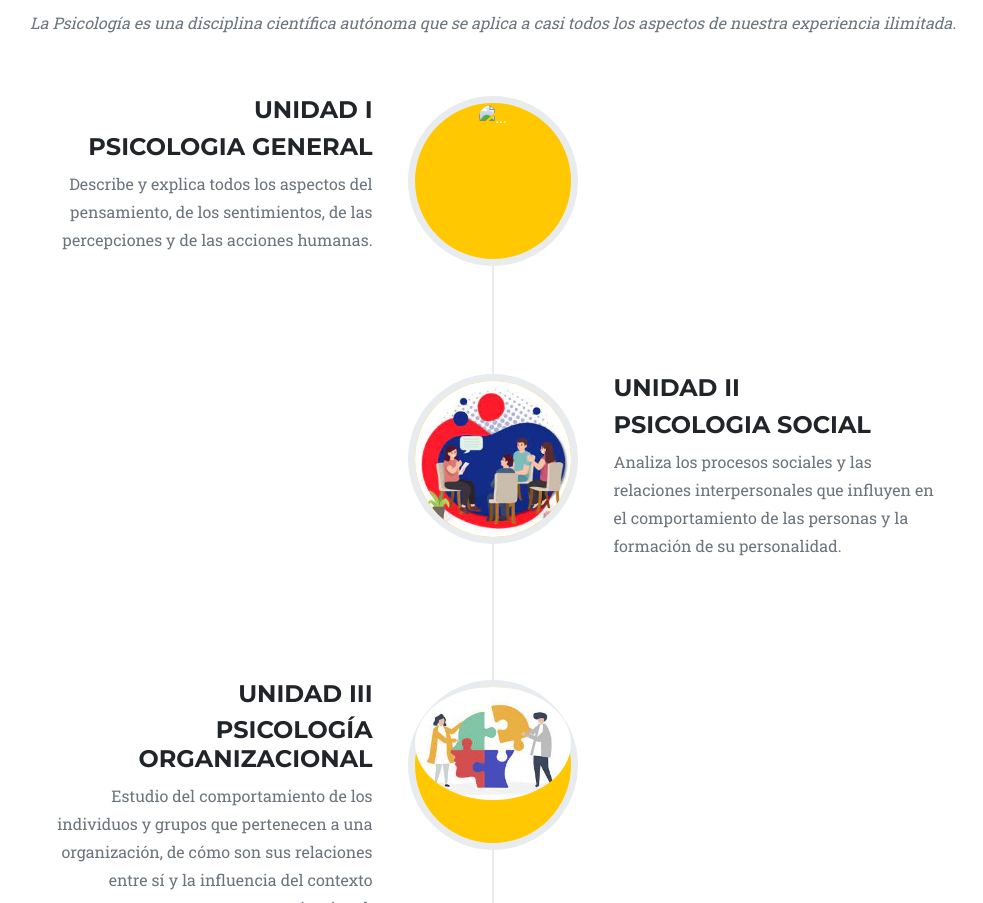
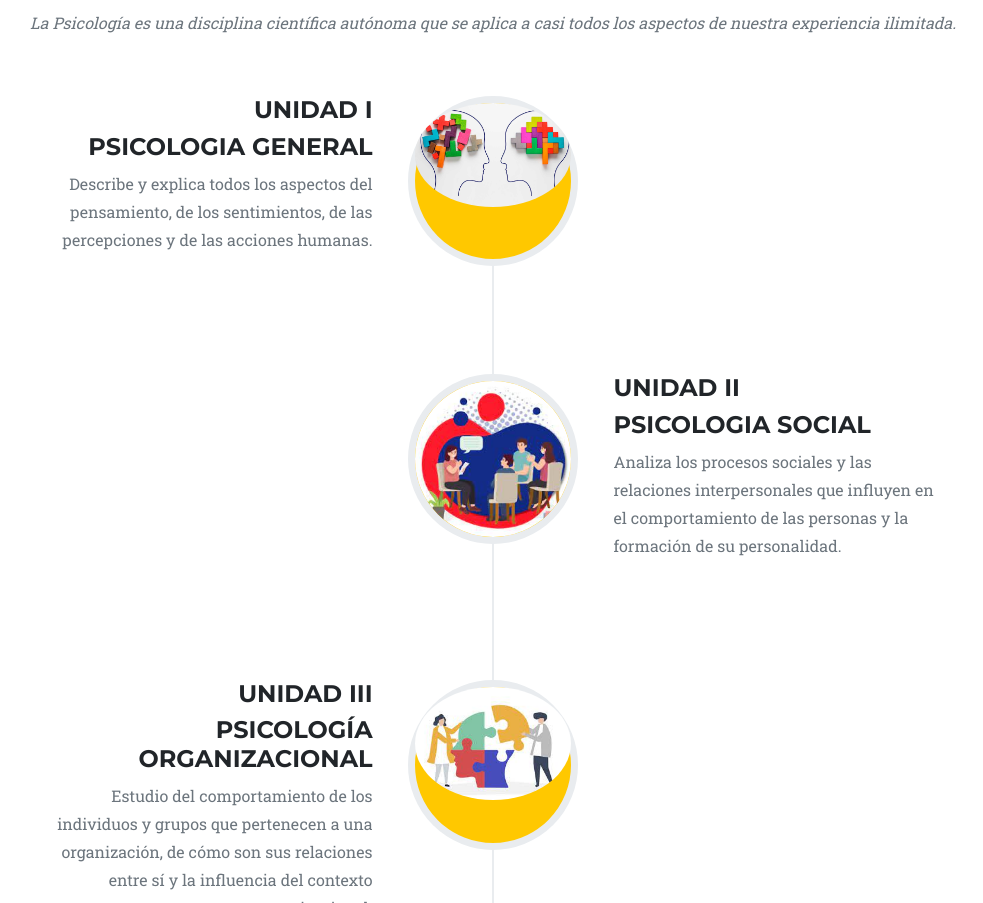
Before and after one commit to MelissaUch/AulaTics, a plain HTML site: page index.html in a window 1280 px wide. Shown: the part 2985-3888 px from the top of the page, without its empty margins (147-1130 px from the left). Drawn offline with nearby package versions, Linux system fonts and the light colour scheme.

Commit message:
Update index.html

```diff
--- a/index.html
+++ b/index.html
@@ -189,7 +189,7 @@
                 </div>
                 <ul class="timeline">
                     <li>
-                        <div class="timeline-image"><img class="rounded-circle img-fluid" src="assets/img/about/p1.jpeg" alt="..." /></div>
+                        <div class="timeline-image"><img class="rounded-circle img-fluid" src="assets/img/about/p1.jpg" alt="..." /></div>
                         <div class="timeline-panel">
                             <div class="timeline-heading">
                                 <h4>UNIDAD I</h4>
```
